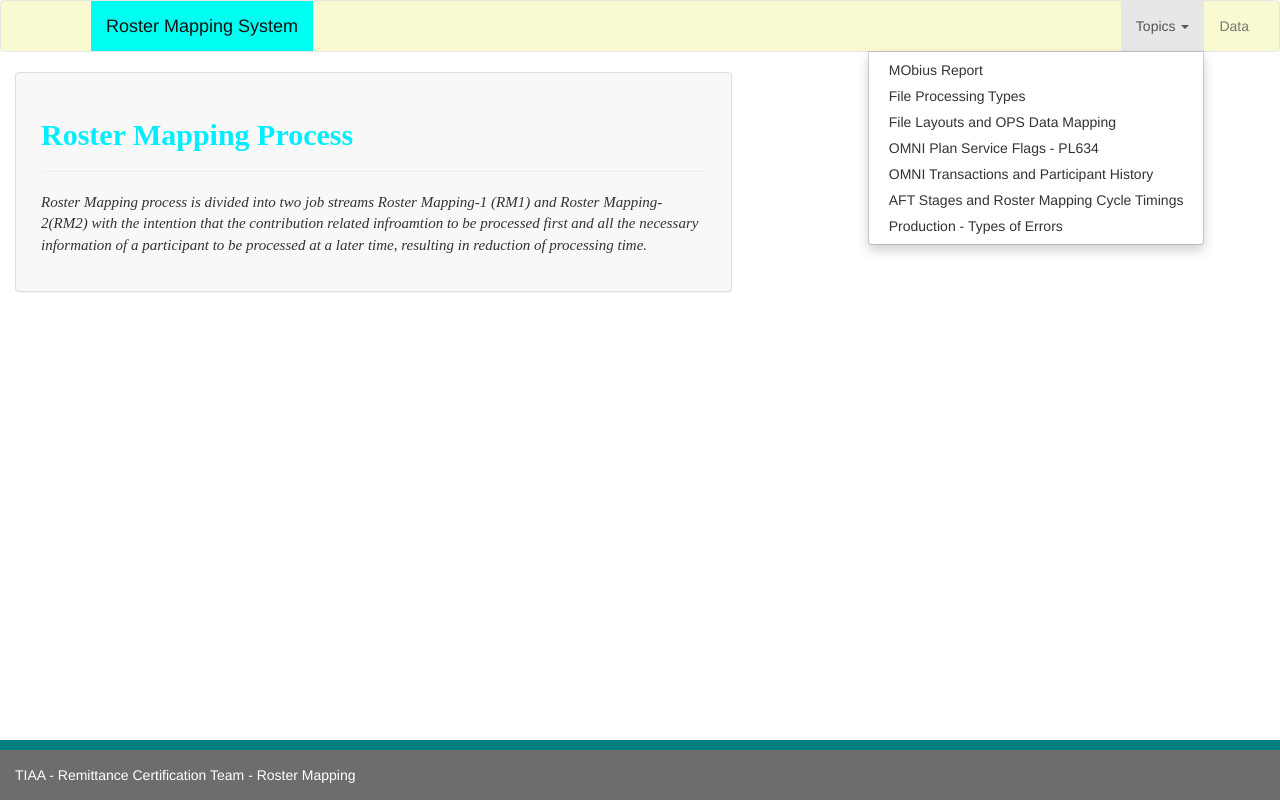
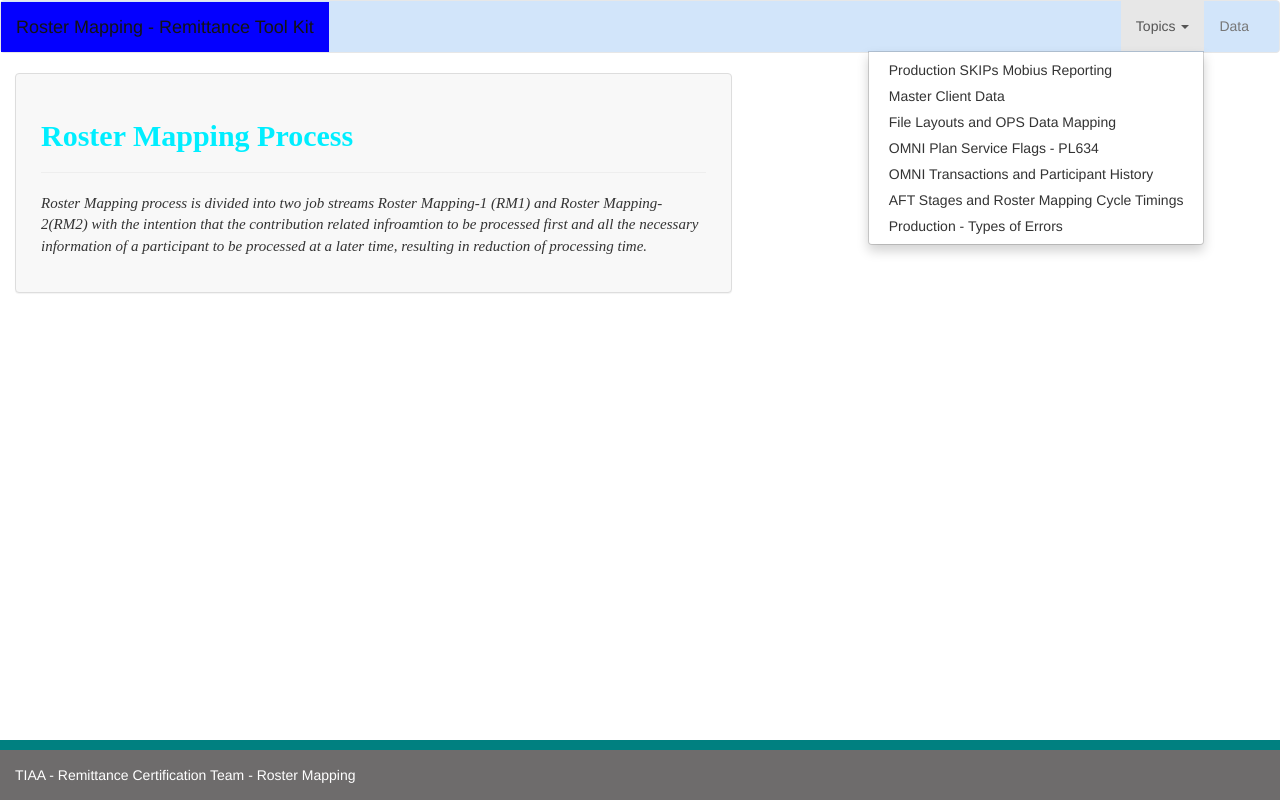
Before and after one commit to santhoshpullela/santhoshpullela.github.io, a plain HTML site: page index.html in a window 1280 px wide. Both pictures are taken after a click on the button "Topics". Drawn offline with nearby package versions, Linux system fonts and the light colour scheme.

Commit message:
index html

```diff
--- a/index.html
+++ b/index.html
@@ -17,7 +17,7 @@
 
     <body>
     <!-- Nav Bar -->
-    <nav class="navbar navbar-default" style="background:lightgoldenrodyellow">
+    <nav class="navbar navbar-default" style="background:rgb(210, 229, 250)">
         <div class="container-fluid">
                 <div class="navbar-header">
                         <button type="button" class="navbar-toggle collapsed" data-toggle="collapse" data-target="#bs-example-navbar-collapse-1" aria-expanded="false">
@@ -29,8 +29,8 @@
                         <div class="col-md-1"></div>
                         <div class="col-md-1"></div>
                         <div class="col-md-1"></div>
-                        <a class="navbar-brand" href="index.html" style="color:rgb(20, 19, 19); background-color:rgb(0, 255, 242)">
-                            <span class="nav-color">Roster Mapping System</span>
+                        <a class="navbar-brand" href="index.html" style="color:rgb(20, 19, 19); background-color:rgb(4, 0, 255)">
+                            <span class="nav-color">Roster Mapping - Remittance Tool Kit</span>
                         </a>
                 </div>
 
@@ -40,8 +40,8 @@
                         <li class="dropdown">
                             <a href="" class="dropdown-toggle" data-toggle="dropdown" role="button" aria-haspopup="true" aria-expanded="false">Topics <span class="caret"></span></a>
                                 <ul class="dropdown-menu">
-                                    <li><a href="max_temp.html">MObius Report</a></li>
-                                    <li><a href="max_temp.html">File Processing Types</a></li>
+                                    <li><a href="max_temp.html">Production SKIPs Mobius Reporting</a></li>
+                                    <li><a href="max_temp.html">Master Client Data</a></li>
                                     <li><a href="humidity.html">File Layouts and OPS Data Mapping</a></li>
                                     <li><a href="cloudiness.html">OMNI Plan Service Flags - PL634</a></li>
                                     <li><a href="wind_speed.html">OMNI Transactions and Participant History</a></li>
```
